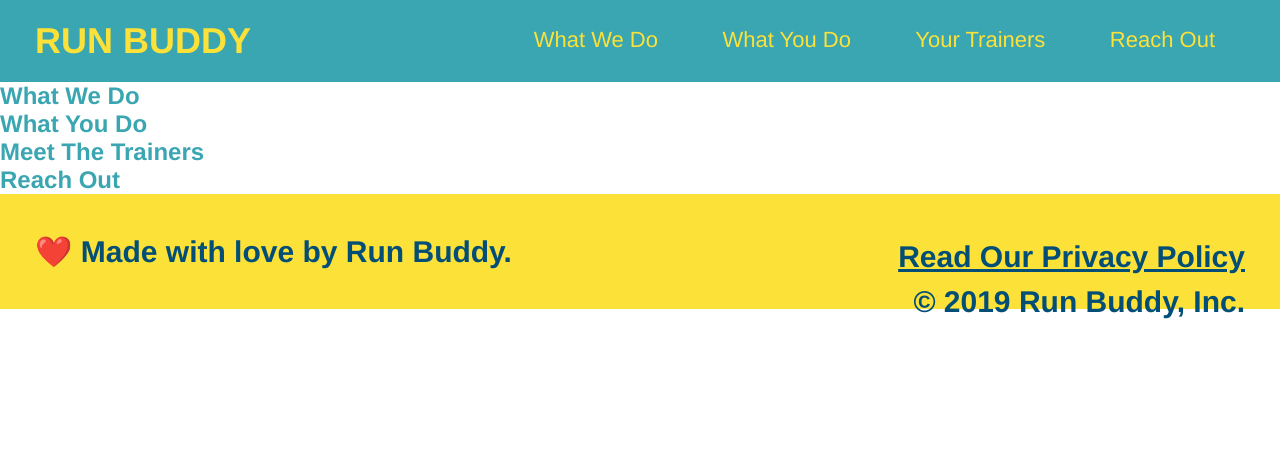
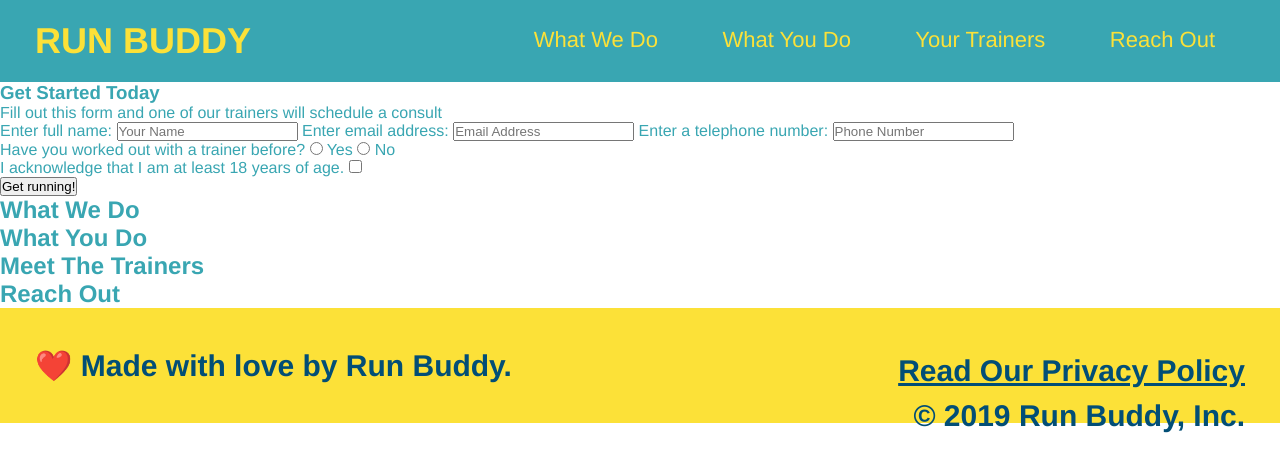
Before and after one commit to coreyabrux/run-buddy, a plain HTML site: page index.html in a window 1280 px wide. Drawn offline with Linux system fonts and the light colour scheme.

Commit message:
Hero Structure

```diff
--- a/index.html
+++ b/index.html
@@ -22,6 +22,34 @@
   </header>
 
   <section>
+    <div>
+      <h3>Get Started Today</h3>
+      <p>Fill out this form and one of our trainers will schedule a consult</p>
+      <form>
+        <label for="name">Enter full name:</label>
+        <input type="text" placeholder="Your Name" name="name" id="name" />
+        <label for="email">Enter email address:</label>
+        <input type="email" placeholder="Email Address" name="email" id="email" />
+        <label for="phone">Enter a telephone number:</label>
+        <input type="tel" placeholder="Phone Number" name="phone" id="phone"/>
+        <p>
+          Have you worked out with a trainer before?
+          <input type="radio" name="trainer-confirm" id="trainer-yes" />
+          <label for="trainer-yes">Yes</label>
+          <input type="radio" name="trainer-confirm" id="trainer-no" />
+          <label for="trainer-no">No</label>
+        </p>
+        <p>
+          <label for="checkbox" >
+            I acknowledge that I am at least 18 years of age.
+          </label>
+          <input type="checkbox" name="age-confirm" id="checkbox" />
+        </p>
+        <button type="submit">
+          Get running!
+        </button>
+      </form>
+    </div>
   </section>
 
   <section>
```
